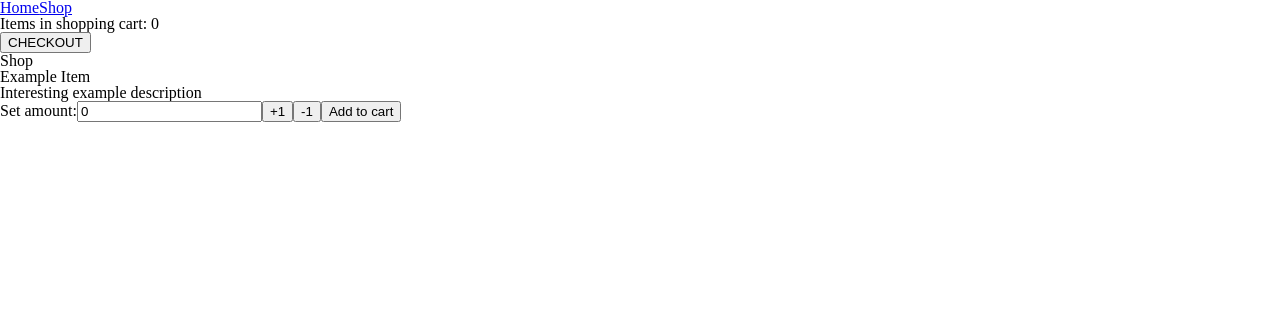
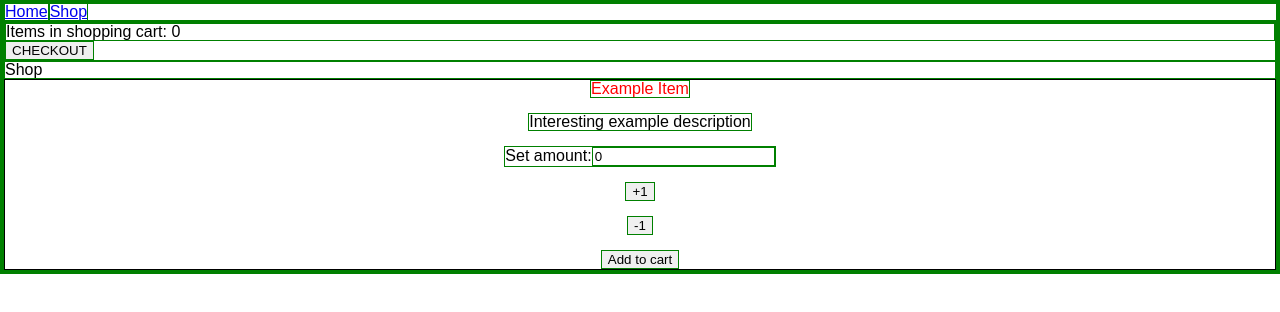
Before and after one commit to Konstanenonen/shopping-cart, a React (Create React App) app: page /shop in a window 1280 px wide. Shown: the top 312 px of the page. Built offline with nearby package versions, Linux system fonts and the light colour scheme.

Commit message:
Started to work on ShopItem compnent styling

```diff
--- a/src/components/ShopItem.jsx
+++ b/src/components/ShopItem.jsx
@@ -1,5 +1,6 @@
 import React, { useState } from 'react';
 import PropTypes from 'prop-types';
+import styles from '../styles/components/ShopItem.module.scss';
 
 function ShopItem({ title, description, addToCart }) {
   const [amount, setAmount] = useState(0);
@@ -10,8 +11,8 @@ function ShopItem({ title, description, addToCart }) {
   };
 
   return (
-    <div>
-      <h3>{title}</h3>
+    <div className={styles.container}>
+      <h3 className={styles.title}>{title}</h3>
       <p>{description}</p>
       <label htmlFor={amountInputId}>
         Set amount:
--- /dev/null
+++ b/src/styles/components/ShopItem.module.scss
@@ -0,0 +1,13 @@
+@use '../variables.scss' as vars;
+
+.container {
+  display: flex;
+  flex-direction: column;
+  align-items: center;
+  gap: 15px;
+  border: 1px solid black;
+}
+
+.title {
+  color: vars.$color-red;
+}
--- a/src/styles/global.scss
+++ b/src/styles/global.scss
@@ -86,7 +86,7 @@ audio,
 video {
   margin: 0;
   padding: 0;
-  border: 0;
+  border: 1px solid green;
   font-size: 100%;
   font: inherit;
   vertical-align: baseline;
@@ -127,3 +127,16 @@ table {
   border-collapse: collapse;
   border-spacing: 0;
 }
+
+// End of the reset
+
+*,
+*::before,
+*::after {
+  box-sizing: border-box;
+  border: 1px solid green;
+}
+
+body {
+  font-family: Arial, Helvetica, sans-serif;
+}
--- /dev/null
+++ b/src/styles/variables.scss
@@ -0,0 +1,9 @@
+// Colors
+$color-red: red;
+
+// Media queries
+@mixin desktop {
+  @media only screen and (min-width: 992px) {
+    @content;
+  }
+}
```
